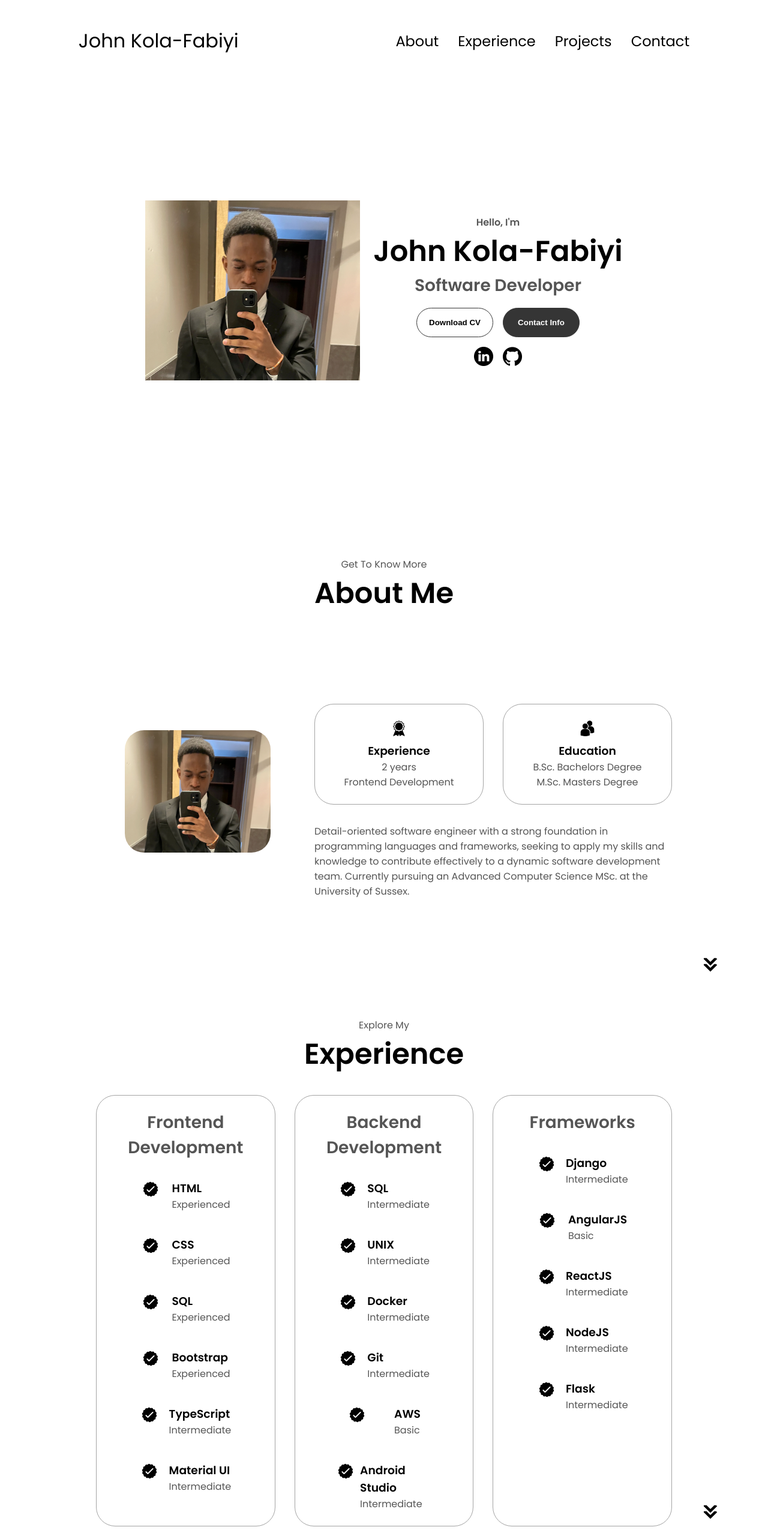
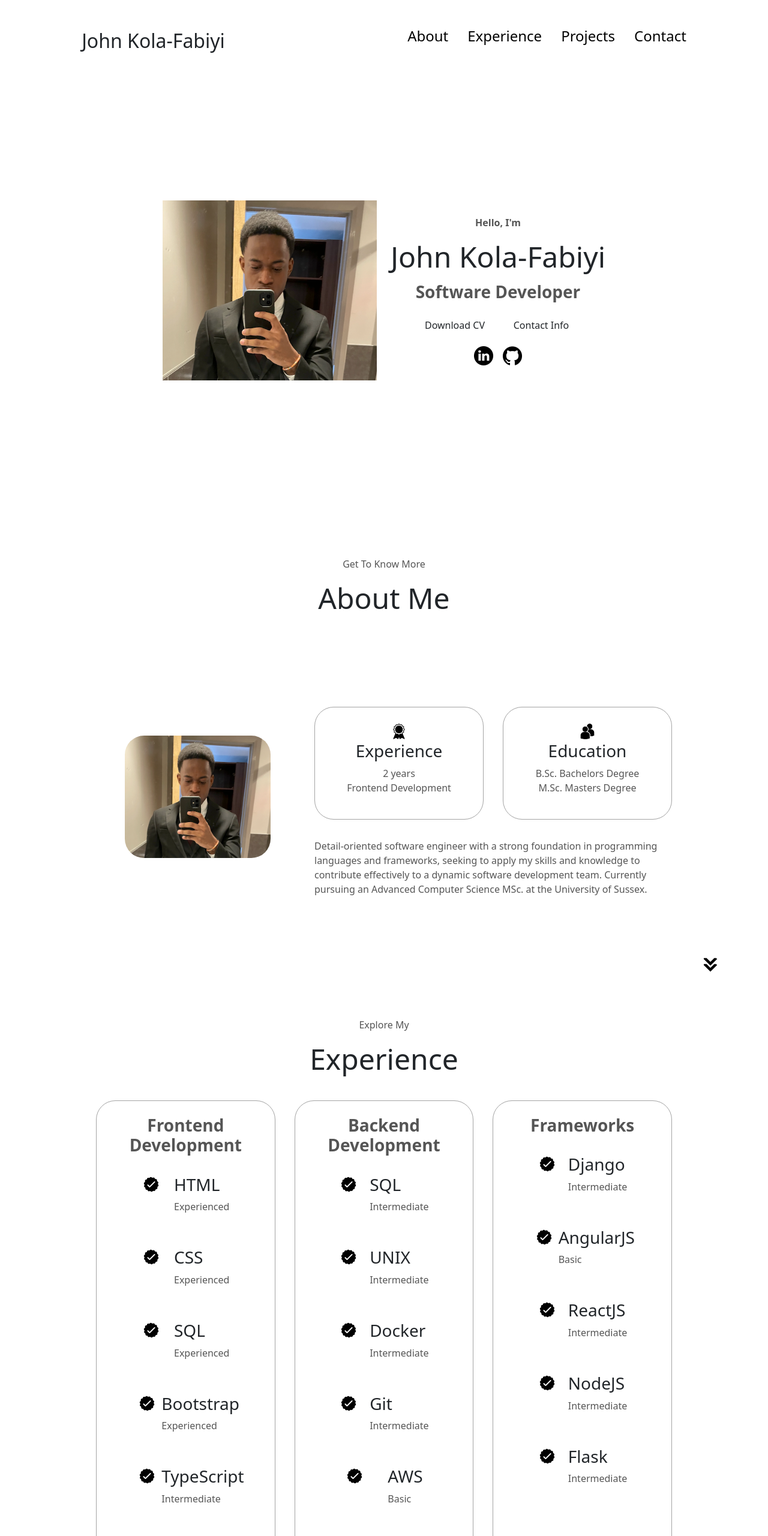
Before and after one commit to jon4444/portfolio, a plain HTML site: page index.html in a window 1280 px wide. Shown: the top 2560 px of the page at 60% size. Drawn offline with nearby package versions, Linux system fonts and the light colour scheme.

Commit message:
added Bootstrap 5

```diff
--- a/index.html
+++ b/index.html
@@ -3,10 +3,11 @@
   <head>
     <meta charset="UTF-8" />
     <meta http-equiv="X-UA-Compatible" content="IE=edge" />
-    <meta name="viewport" content="width=device-width, initial-scale=1.0" />
+    <meta name="viewport" content="width=device-width, initial-scale=1">
     <title>My Portfolio</title>
     <link rel="stylesheet" href="style.css" />
     <link rel="stylesheet" href="mediaqueries.css" />
+    <link href="https://cdn.jsdelivr.net/npm/bootstrap@5.3.2/dist/css/bootstrap.min.css" rel="stylesheet">
   </head>
   <body>
     <nav id="desktop-nav">
@@ -36,6 +37,8 @@
         </div>
       </div>
     </nav>
+
+
     <section id="profile">
       <div class="section__pic-container">
         <img src="assets/about-pic.png" alt="John KF profile picture" />
@@ -456,8 +459,10 @@
           </ul>
         </div>
       </nav>
+      <div class="badge-base LI-profile-badge" data-locale="en_US" data-size="medium" data-theme="dark" data-type="VERTICAL" data-vanity="john-kola-fabiyi" data-version="v1"><a class="badge-base__link LI-simple-link" href="https://uk.linkedin.com/in/john-kola-fabiyi?trk=profile-badge">John Kola-Fabiyi</a></div>
       <p>Copyright &#169; 2023 John Kola-Fabiyi. All Rights Reserved.</p>
     </footer>
-    <script src="script.js"></script>
+    <script src="https://platform.linkedin.com/badges/js/profile.js" async defer type="text/javascript"></script>
+    <script src="https://cdn.jsdelivr.net/npm/bootstrap@5.3.2/dist/js/bootstrap.bundle.min.js"></script>
   </body>
 </html>
--- a/style.css
+++ b/style.css
@@ -43,6 +43,20 @@ nav {
   gap: 2rem;
   list-style: none;
   font-size: 1.5rem;
+  color: black;
+}
+
+.nav-links a {
+  color: black !important; /* Add this line to ensure it overrides Bootstrap */
+  text-decoration: none;
+  text-decoration-color: white;
+}
+
+.nav-links a:hover {
+  color: grey;
+  text-decoration: underline;
+  text-underline-offset: 1rem;
+  text-decoration-color: rgb(181, 181, 181);
 }
 
 a {
```
Also changed, not shown: 3 other files.
